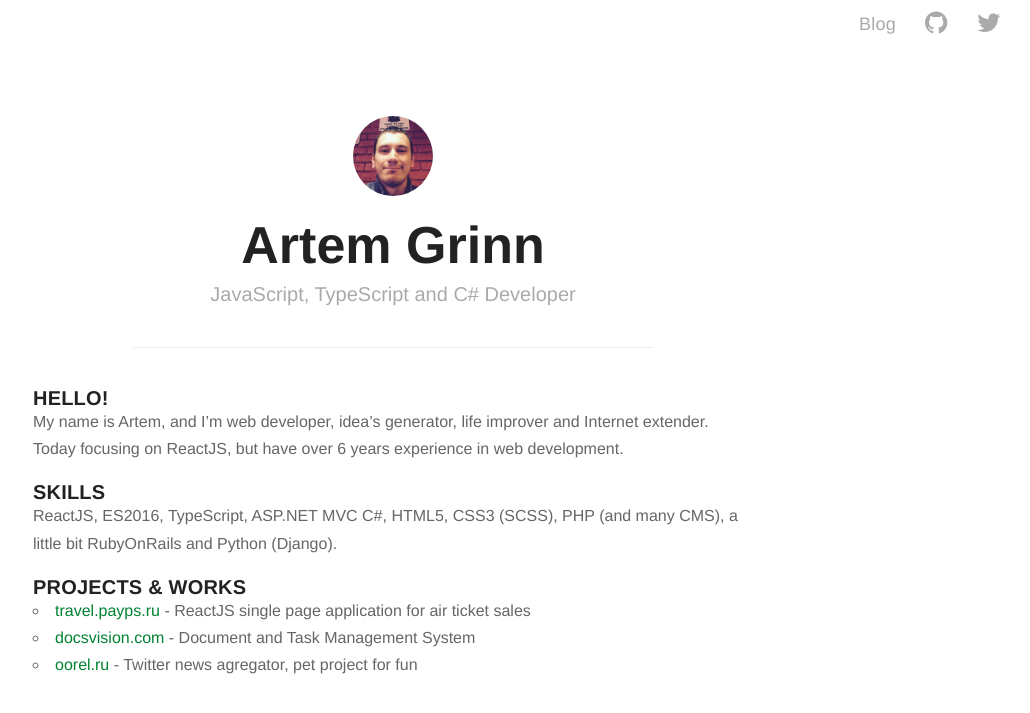
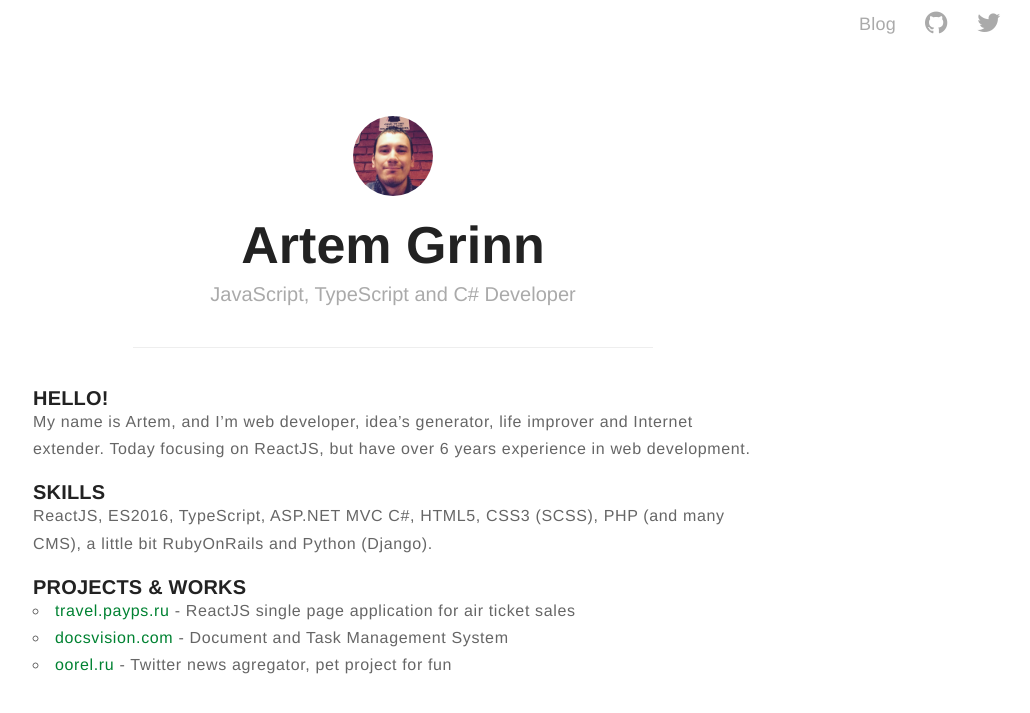
Before and after one commit to ArtemGrinn/artemgrinn.github.io, a Jekyll site: the page built from index.md, in a window 1280 px wide. Shown: the top 713 px of the page, without its empty margins (247-1277 px from the left). Built offline with Jekyll 4.4.1, drawn with Linux system fonts in a browser that asks for light colours; our own code applies the rules of GitHub Pages for plain Markdown files.

Commit message:
Update style.css

```diff
--- a/assets/css/style.css
+++ b/assets/css/style.css
@@ -153,6 +153,8 @@ nav.main-nav a.cta {
 	max-width: 800px;
 	margin: 0 auto;
 	padding: 0px 40px 20px 40px;
+	font-weight: 300;
+    	letter-spacing: 0.04em;
 }
 
 .home #avatar {
```
